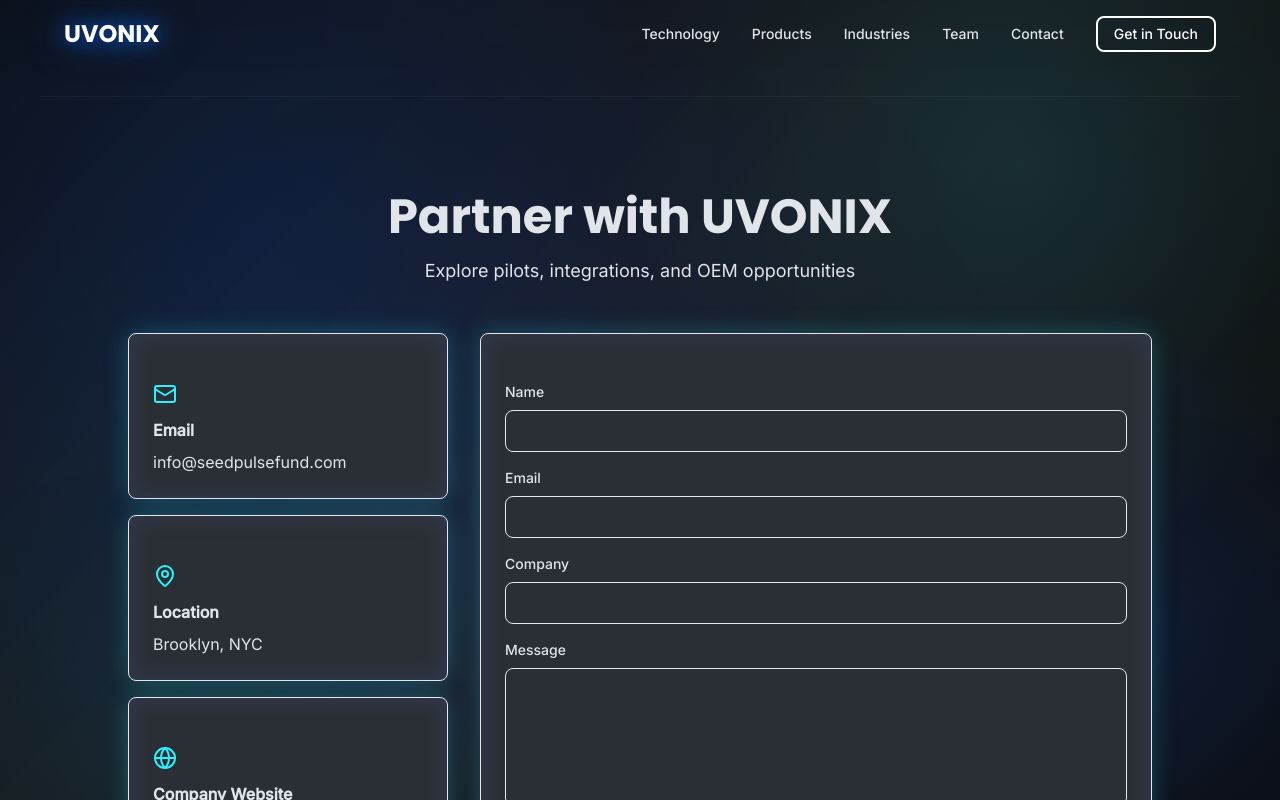
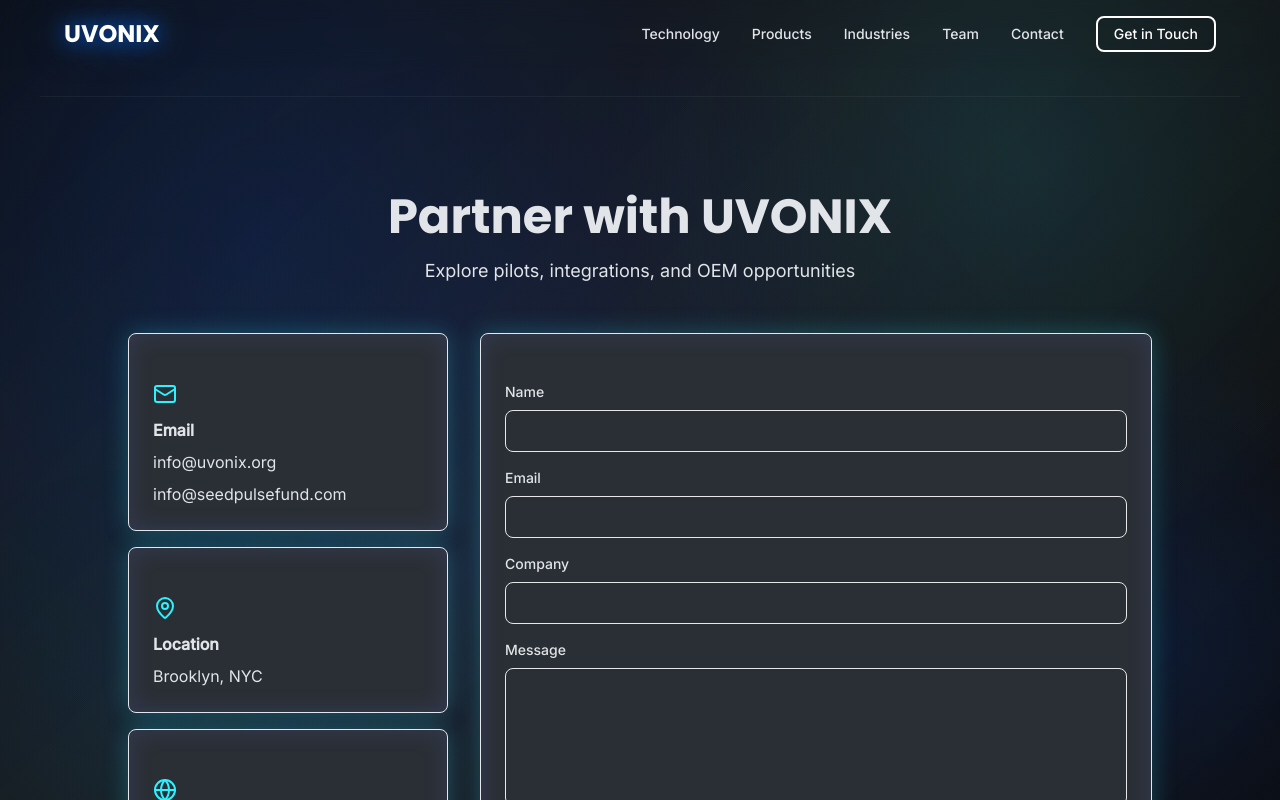
Before and after one commit to marukaneko1/uvonix-website, a Next.js app: page /contact in a window 1280 px wide. Shown: the top 800 px of the page. Built offline with nearby package versions, Linux system fonts and the light colour scheme.

Commit message:
Add info@uvonix.org email to contact page

```diff
--- a/app/contact/page.tsx
+++ b/app/contact/page.tsx
@@ -40,9 +40,14 @@
               <CardContent className="pt-6">
                 <Mail className="text-uv-secondary mb-3" size={24} />
                 <h3 className="font-semibold mb-2">Email</h3>
-                <a href="mailto:info@seedpulsefund.com" className="text-uv-text/70 hover:text-uv-secondary transition-colors">
-                  info@seedpulsefund.com
-                </a>
+                <div className="space-y-2">
+                  <a href="mailto:info@uvonix.org" className="block text-uv-text/70 hover:text-uv-secondary transition-colors">
+                    info@uvonix.org
+                  </a>
+                  <a href="mailto:info@seedpulsefund.com" className="block text-uv-text/70 hover:text-uv-secondary transition-colors">
+                    info@seedpulsefund.com
+                  </a>
+                </div>
               </CardContent>
             </Card>
             <Card>
```
